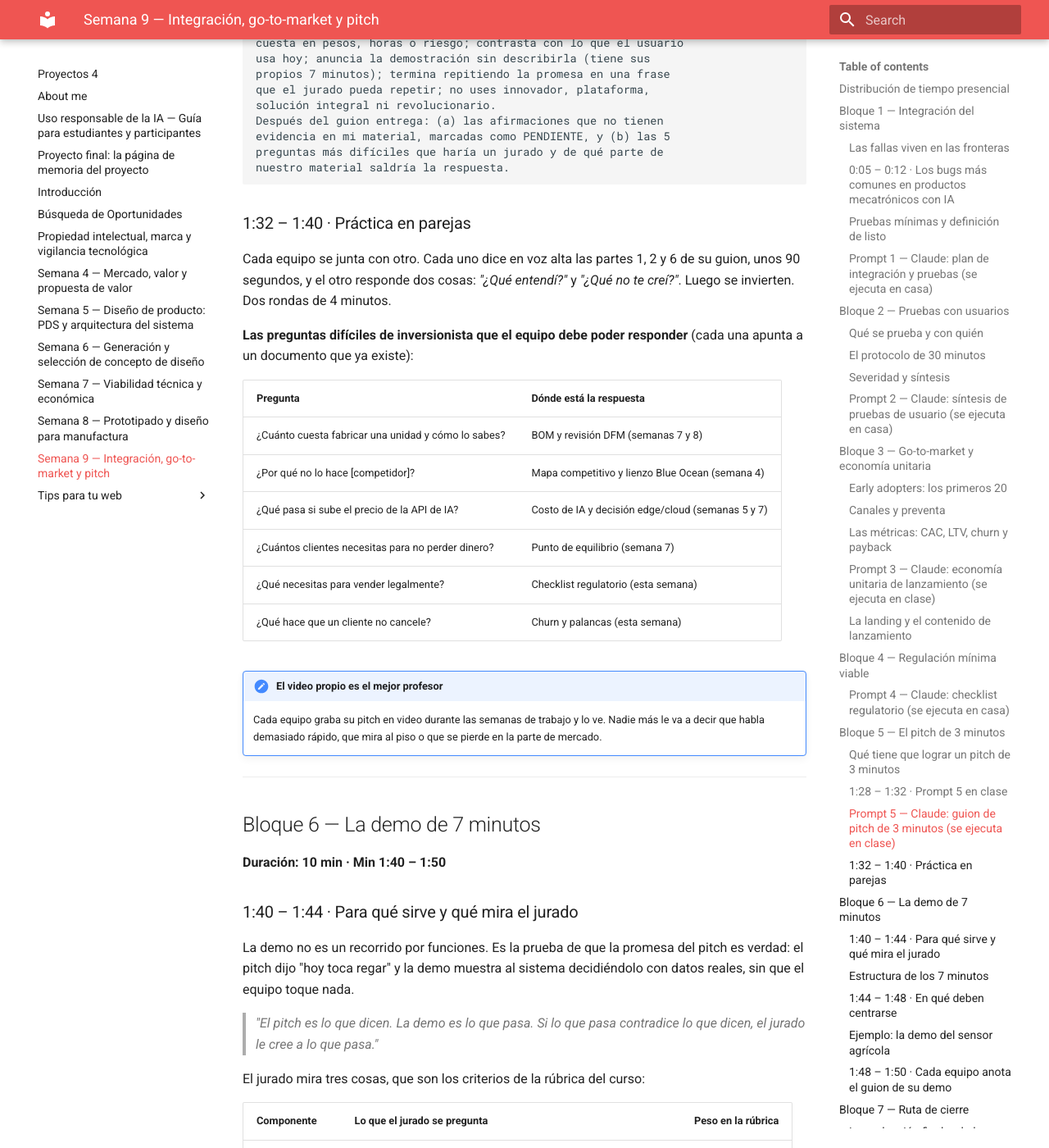
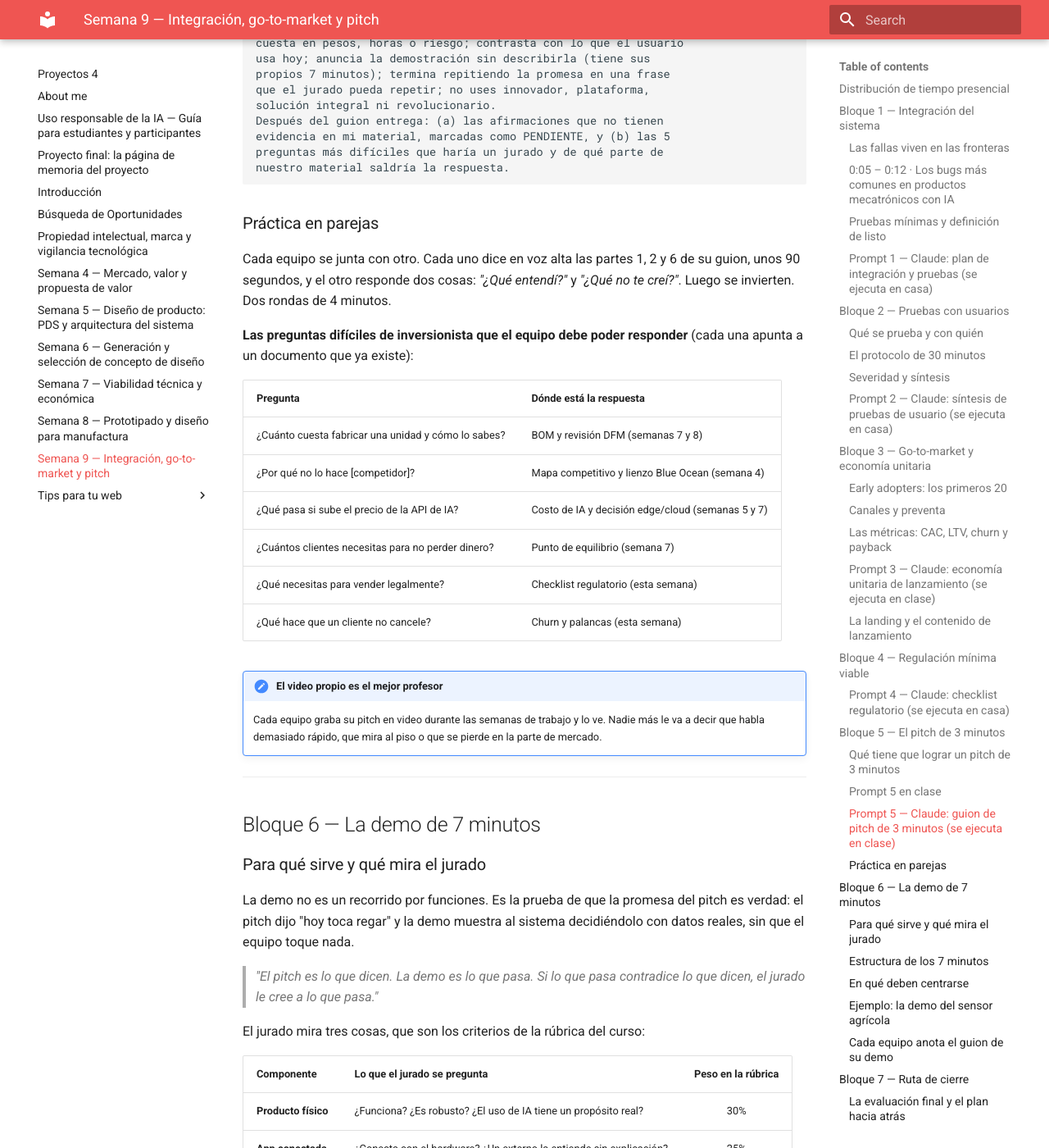
Before and after one commit to Aristarco/Proyectos4, an MkDocs documentation site: the page built from docs/semana9.md, in a window 1280 px wide and 1400 px high, scrolled down 16138 px. Shown: the whole window at 82% size. Built offline with MkDocs 1.6.1 and Material for MkDocs 9.7.7, drawn with Linux system fonts in a browser that asks for light colours; some of the changed text lies outside the part shown.

Commit message:
Update semana9.md

````diff
--- a/docs/semana9.md
+++ b/docs/semana9.md
@@ -502,7 +502,7 @@ Quedan 26 segundos de aire para pausas, que es donde ocurre el efecto.
 - **Honestidad que da credibilidad:** admite que la economía por cliente hoy es de 1.3 contra 3 y nombra qué la mueve.
 - **Ask medible:** no pide "apoyo", pide tres agrotiendas y dice qué va a medir en 90 días.
 
-### 1:28 – 1:32 · Prompt 5 en clase
+### Prompt 5 en clase
 
 ### Prompt 5 — Claude: guion de pitch de 3 minutos (se ejecuta en clase)
 
@@ -544,7 +544,7 @@ preguntas más difíciles que haría un jurado y de qué parte de
 nuestro material saldría la respuesta.
 ```
 
-### 1:32 – 1:40 · Práctica en parejas
+### Práctica en parejas
 
 Cada equipo se junta con otro. Cada uno dice en voz alta las partes 1, 2 y 6 de su guion, unos 90 segundos, y el otro responde dos cosas: *"¿Qué entendí?"* y *"¿Qué no te creí?"*. Luego se invierten. Dos rondas de 4 minutos.
 
@@ -565,9 +565,9 @@ Cada equipo se junta con otro. Cada uno dice en voz alta las partes 1, 2 y 6 de
 ---
 
 ## Bloque 6 — La demo de 7 minutos
-**Duración: 10 min · Min 1:40 – 1:50**
 
-### 1:40 – 1:44 · Para qué sirve y qué mira el jurado
+
+### Para qué sirve y qué mira el jurado
 
 La demo no es un recorrido por funciones. Es la prueba de que la promesa del pitch es verdad: el pitch dijo "hoy toca regar" y la demo muestra al sistema decidiéndolo con datos reales, sin que el equipo toque nada.
 
@@ -594,7 +594,7 @@ Los tres componentes caben en 7 minutos si la demo recorre **un solo camino**: l
 | 5:45 – 6:30 | **La compra** | El jurado abre la landing en su teléfono y ve el precio y el CTA | Que el producto se puede comprar |
 | 6:30 – 7:00 | **Cierre** | Lo que funciona hoy, lo que falta y el siguiente paso | Que el equipo conoce sus límites |
 
-### 1:44 – 1:48 · En qué deben centrarse
+### En qué deben centrarse
 
 1. **Muestren el valor, no las funciones.** Narren desde el usuario ("Don Aurelio ve el anillo y sabe que toca regar"), no desde el producto ("el microcontrolador publica por MQTT"). La arquitectura se explica solo si el jurado pregunta.
 2. **Provoquen el evento en vivo.** Un sistema que muestra datos grabados no prueba nada. Cambien una condición real delante del jurado (mojar la tierra, tapar el sensor, cambiar la temperatura) y que se vea causa y efecto en menos de un minuto.
@@ -632,14 +632,14 @@ Los tres componentes caben en 7 minutos si la demo recorre **un solo camino**: l
 
 **Lo que no se hace:** depender del WiFi del salón, configurar en vivo, cambiar firmware el día de la evaluación, abrir código sin que lo pidan, pedir disculpas por lo que no se ve o llenar tiempo con funciones secundarias.
 
-### 1:48 – 1:50 · Cada equipo anota el guion de su demo
+### Cada equipo anota el guion de su demo
 
 Los equipos copian la tabla del ejemplo y la llenan con su producto: qué evento van a provocar, qué fallo van a mostrar, quién opera y cuál es el plan B de cada tramo. El guion de demo es un entregable de esta clase.
 
 ---
 
 ## Bloque 7 — Ruta de cierre
-**Duración: 10 min · Min 1:50 – 2:00**
+
 
 ### La evaluación final y el plan hacia atrás
 
````
